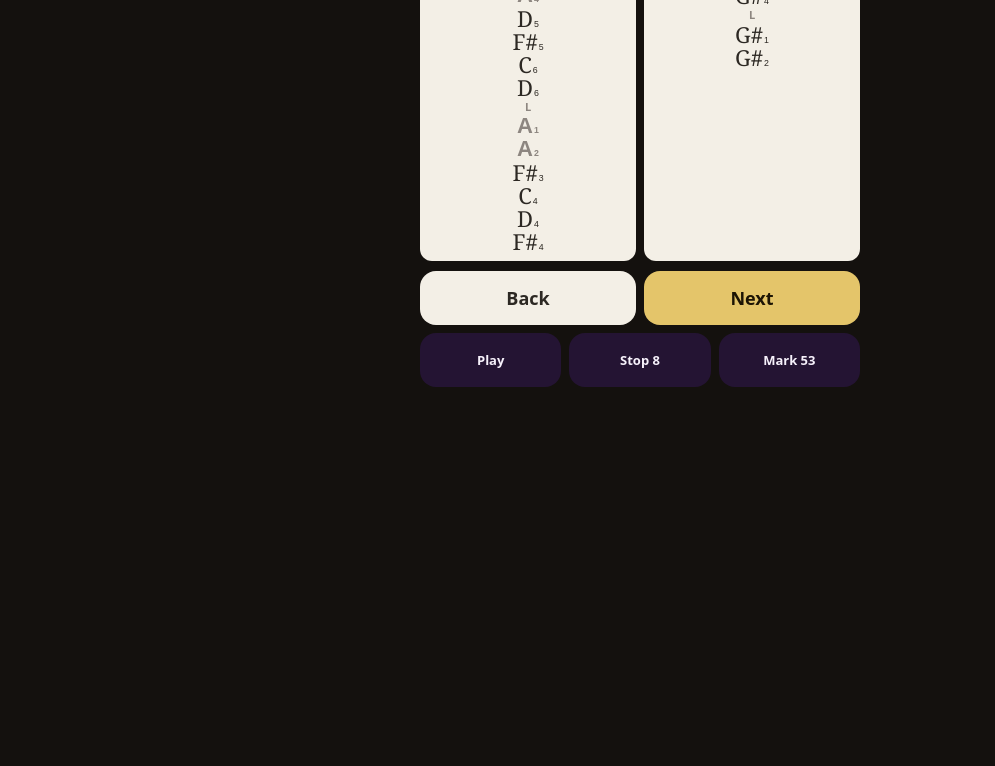
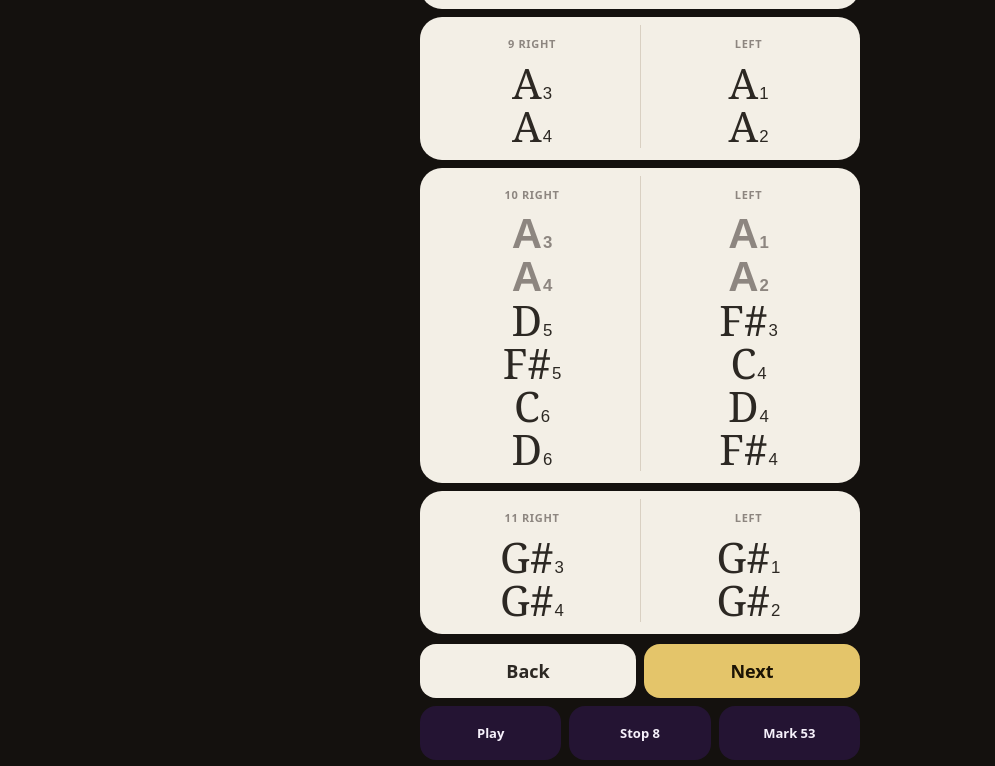
Before and after one commit to kadenliem-code/prelude-letter-phone, a plain HTML site: page film.html in a window 1280 px wide. Shown: the part 618-1384 px from the top of the page, without its empty margins (0-995 px from the left). Before the commit the page ends 1037 px from the top, so only its background shows below. Drawn offline with Linux system fonts and the light colour scheme.

Commit message:
Book is one strike per row, hands side by side, starting at 8.

```diff
--- a/film.html
+++ b/film.html
@@ -114,7 +114,7 @@ function render(){
     const start = view==="film"? 7+filmPage*4 : (index<7?0:7+Math.floor((index-7)/8)*8);
     const count = view==="film"?4:(index<7?7:8);
     const slice=HITS.slice(start, start+count);
-    body='<p class="meta"><span>'+(view==="film"?"Page "+(filmPage+1)+" · play turns it":"Page of 8")+'</span><span>'+place(start)+'</span></p><p class="note">'+banner(HITS[start]||hit)+'</p><div class="page">'+slice.map(cell).join("")+'</div>'+controls();
+    body='<p class="meta"><span>'+(view==="film"?"Page "+(filmPage+1)+" · play turns it":"Page of 8")+'</span><span>'+place(start)+'</span></p><p class="note">'+banner(HITS[start]||hit)+' Left stack is the right hand.</p>'+slice.map(h=>'<div class="hands" style="margin-bottom:8px"><div class="col"><p class="role">'+h.n+' RIGHT</p>'+stack(h.r, view==="film"||h.ash?"big":"mid")+'</div><div class="col"><p class="role">LEFT</p>'+stack(h.l, view==="film"||h.ash?"big":"mid")+'</div></div>').join("")+controls();
   } else if(view==="sheets"||view==="genome"){
     body=HITS.map(h=>'<button type="button" class="card'+(h.n-1===index?" on":"")+'" data-go="'+(h.n-1)+'"><b>'+h.n+' · '+place(h.n-1)+(h.ash?" · stop":h.n===53?" · mark":"")+'</b><div>R '+spell(fresh(h.r))+'</div><div>L '+spell(fresh(h.l))+'</div></button>').join("")+controls();
   } else if(view==="best"){
```
